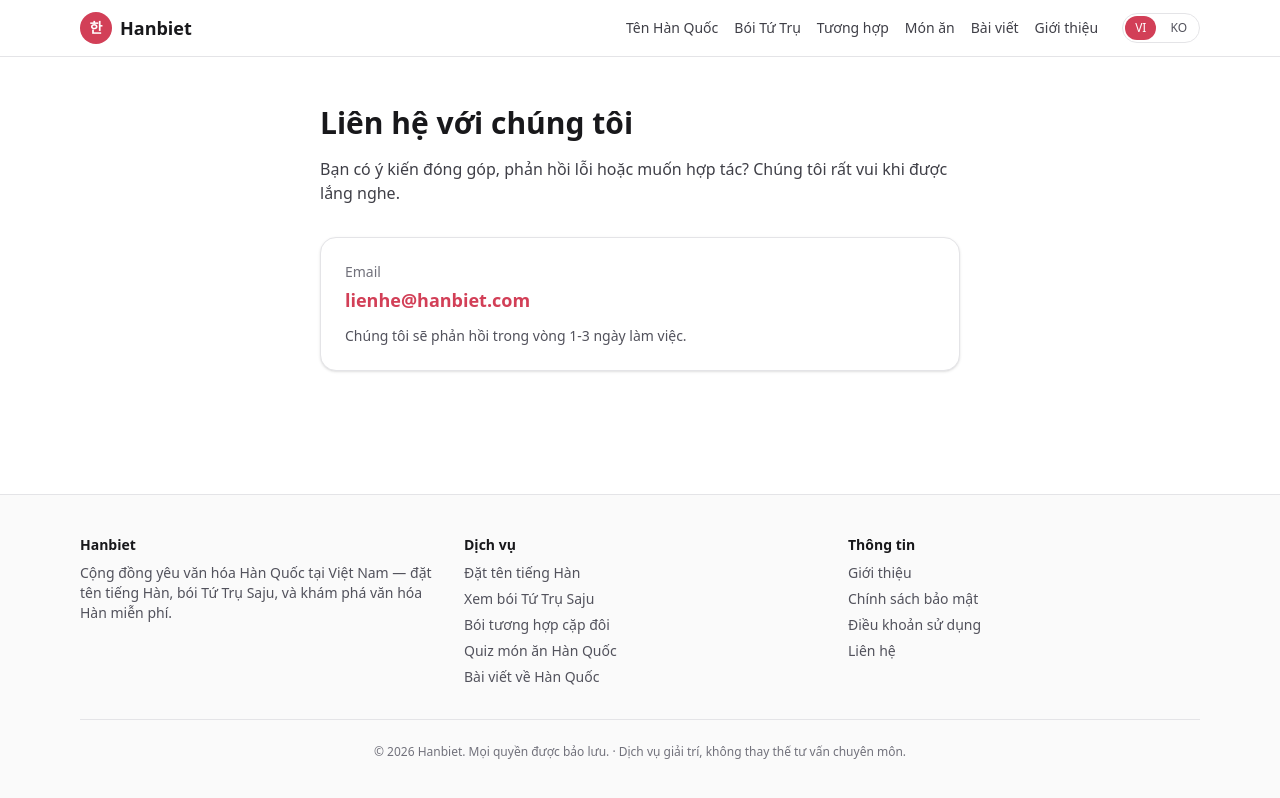
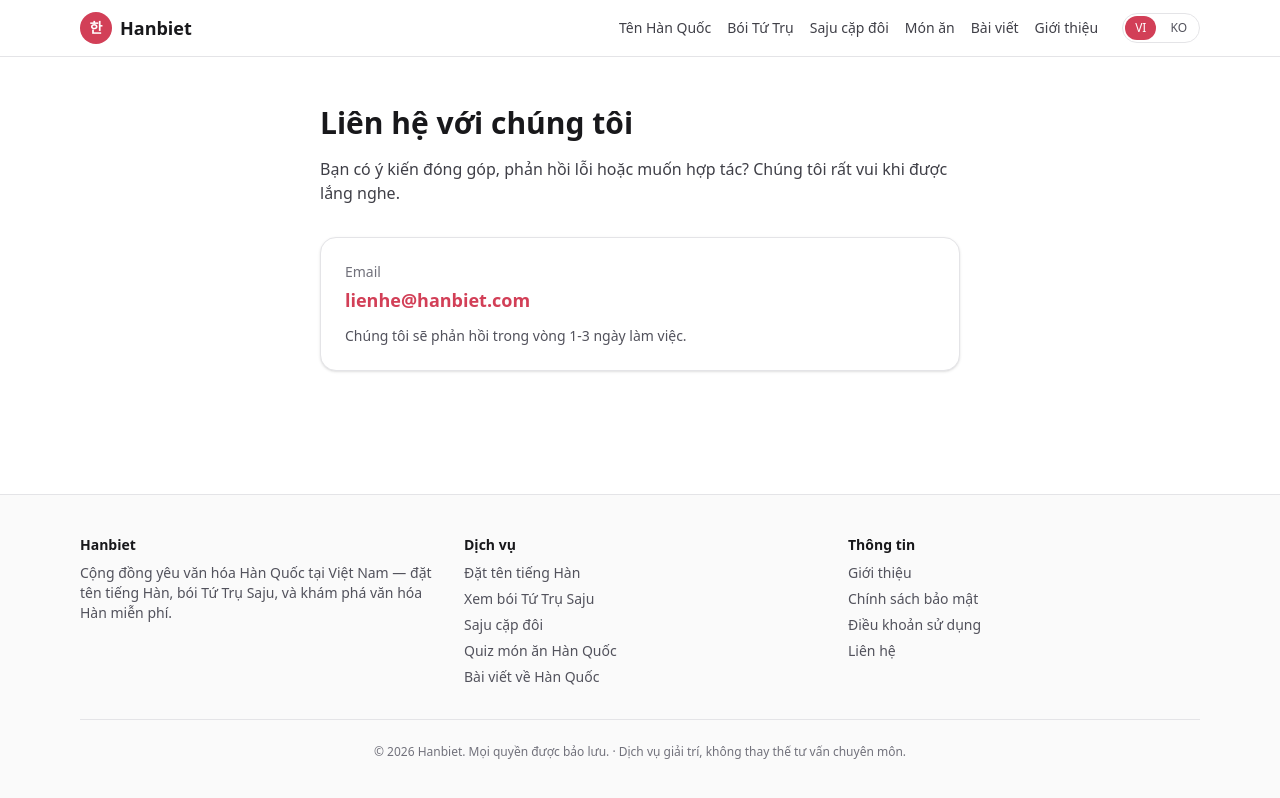
Before and after one commit to hanbiet-vn/hanbiet, a Next.js app: page /vi/lien-he in a window 1280 px wide. Built offline with nearby package versions, Linux system fonts and the light colour scheme.

Commit message:
Rename Bói tương hợp to Saju cặp đôi for Vietnamese audience clarity

```diff
--- a/src/components/CoupleSajuForm.tsx
+++ b/src/components/CoupleSajuForm.tsx
@@ -256,7 +256,7 @@ export default function CoupleSajuForm({ locale }: { locale: Locale }) {
               text={
                 locale === "ko"
                   ? `💞 우리 커플 사주 궁합 — ${result.overall}/100 (${result.levelLabelKo})! 너희도 해봐 👉`
-                  : `💞 Bói tương hợp Saju của chúng tôi — ${result.overall}/100 (${result.levelLabelVi})! Bạn cũng thử nhé 👉`
+                  : `💞 Saju cặp đôi của chúng tôi — ${result.overall}/100 (${result.levelLabelVi})! Bạn cũng thử nhé 👉`
               }
               url={`${SITE_URL}${localizedPath(locale, "/saju-cap-doi")}`}
               locale={locale}
--- a/src/i18n/dict.ts
+++ b/src/i18n/dict.ts
@@ -16,7 +16,7 @@ export const dict = {
     nav: {
       name: "Tên Hàn Quốc",
       saju: "Bói Tứ Trụ",
-      couple: "Tương hợp",
+      couple: "Saju cặp đôi",
       food: "Món ăn",
       blog: "Bài viết",
       about: "Giới thiệu",
@@ -29,7 +29,7 @@ export const dict = {
       nameLink: "Đặt tên tiếng Hàn",
       sajuLink: "Xem bói Tứ Trụ Saju",
       foodLink: "Quiz món ăn Hàn Quốc",
-      coupleLink: "Bói tương hợp cặp đôi",
+      coupleLink: "Saju cặp đôi",
       blogLink: "Bài viết về Hàn Quốc",
       aboutLink: "Giới thiệu",
       privacyLink: "Chính sách bảo mật",
@@ -175,9 +175,9 @@ export const dict = {
     },
     couple: {
       eyebrow: "사주 궁합 / 四柱宮合",
-      title: "Bói tương hợp Saju cho cặp đôi",
+      title: "Saju cặp đôi",
       subtitle:
-        "Nhập ngày sinh của hai người — chúng tôi sẽ tính sự tương hợp Nhật chủ, tuổi và Ngũ Hành. Kèm theo Saju riêng của từng người.",
+        "Nhập ngày sinh của hai người — chúng tôi sẽ phân tích Saju của từng người và mức độ hợp nhau giữa hai bạn (theo Nhật chủ, tuổi và Ngũ Hành).",
       formTitle: "Thông tin của hai người",
       person1: "Người thứ nhất",
       person2: "Người thứ hai",
@@ -188,10 +188,10 @@ export const dict = {
       privacyTitle: "🔒 Quyền riêng tư của hai bạn",
       privacyNote:
         "Ngày sinh của cả hai người chỉ được dùng để tính Saju ngay trên trình duyệt của bạn. Chúng tôi KHÔNG gửi, KHÔNG lưu trữ, và KHÔNG chia sẻ thông tin này.",
-      consent: "Cả hai bạn đồng ý cho phép sử dụng ngày sinh để tính tương hợp Saju (chỉ xử lý trên trình duyệt).",
+      consent: "Cả hai bạn đồng ý cho phép sử dụng ngày sinh để tính Saju cặp đôi (chỉ xử lý trên trình duyệt).",
       consentRequired: "Vui lòng đánh dấu ô đồng ý để tiếp tục.",
-      submit: "💞 Xem tương hợp",
-      overall: "Điểm tương hợp tổng",
+      submit: "💞 Xem Saju cặp đôi",
+      overall: "Điểm hợp nhau",
       categoriesTitle: "Phân tích chi tiết",
       strengths: "Điểm mạnh của cặp đôi",
       challenges: "Điều cần lưu ý",
@@ -199,7 +199,7 @@ export const dict = {
       dayMasterShort: "Nhật chủ",
       aboutTitle: "Về Saju cặp đôi",
       about1:
-        "Người Hàn rất coi trọng việc xem 궁합 (Cung Hợp — tương hợp Saju) trước khi kết hôn hoặc hợp tác. Phương pháp dựa trên 3 yếu tố: Nhật chủ, tuổi (năm sinh) và sự bổ sung Ngũ Hành.",
+        "Người Hàn rất coi trọng việc xem Saju cặp đôi (gọi là 궁합 — 'Cung Hợp' trong tiếng Hàn) trước khi kết hôn hoặc hợp tác. Phương pháp dựa trên 3 yếu tố: Nhật chủ, tuổi (năm sinh) và sự bổ sung Ngũ Hành.",
       about2:
         "Điểm số là tham khảo — quan hệ tốt được xây dựng bằng nỗ lực và sự thấu hiểu, không phải số mệnh. Cặp đôi có điểm thấp vẫn có thể hạnh phúc; cặp điểm cao cũng cần chăm chút mỗi ngày.",
     },
@@ -357,9 +357,9 @@ export const dict = {
       blogTitle: "Bài viết về Hàn Quốc — tên, Saju, ẩm thực, văn hóa",
       blogDesc:
         "Khám phá văn hóa Hàn Quốc qua các bài viết bằng tiếng Việt — cách đặt tên Hàn, hiểu Saju, công thức món Hàn dễ nấu tại nhà, và nhiều điều thú vị khác.",
-      coupleTitle: "Bói tương hợp Saju cặp đôi miễn phí",
+      coupleTitle: "Saju cặp đôi miễn phí — bạn và người ấy có hợp không?",
       coupleDesc:
-        "Bói tương hợp Saju cho hai người — phân tích Nhật chủ, tuổi và Ngũ Hành. Kèm Saju riêng của từng người, bằng tiếng Việt.",
+        "Saju cặp đôi miễn phí cho hai người — phân tích Nhật chủ, tuổi và Ngũ Hành. Kèm Saju riêng của từng người, bằng tiếng Việt.",
       foodDetailTitle: "Công thức món Hàn Quốc",
       foodDetailDesc:
         "Công thức nấu món Hàn Quốc với nguyên liệu, các bước thực hiện và mẹo cho người Việt.",
--- a/src/lib/saju-couple.ts
+++ b/src/lib/saju-couple.ts
@@ -257,7 +257,7 @@ export function calculateCouple(args: {
     {
       key: "zodiac",
       score: zd.score,
-      labelVi: "Tuổi tương hợp",
+      labelVi: "Tuổi hợp nhau",
       labelKo: "띠 궁합",
       textVi: zdText.vi,
       textKo: zdText.ko,
@@ -286,7 +286,7 @@ export function calculateCouple(args: {
     challengesKo.push("일간이 한쪽으로 압박을 주는 형태 — 세심한 소통이 필요해요.");
   }
   if (zd.score >= 85) {
-    strengthsVi.push("Tuổi tương hợp tự nhiên — duyên gặp gỡ rất sâu.");
+    strengthsVi.push("Tuổi hai bạn hợp nhau tự nhiên — duyên gặp gỡ rất sâu.");
     strengthsKo.push("띠가 자연스럽게 잘 맞음 — 인연의 깊이가 느껴져요.");
   } else if (zd.score < 50) {
     challengesVi.push("Tuổi tương xung — dễ tranh luận về vấn đề nhỏ.");
```
